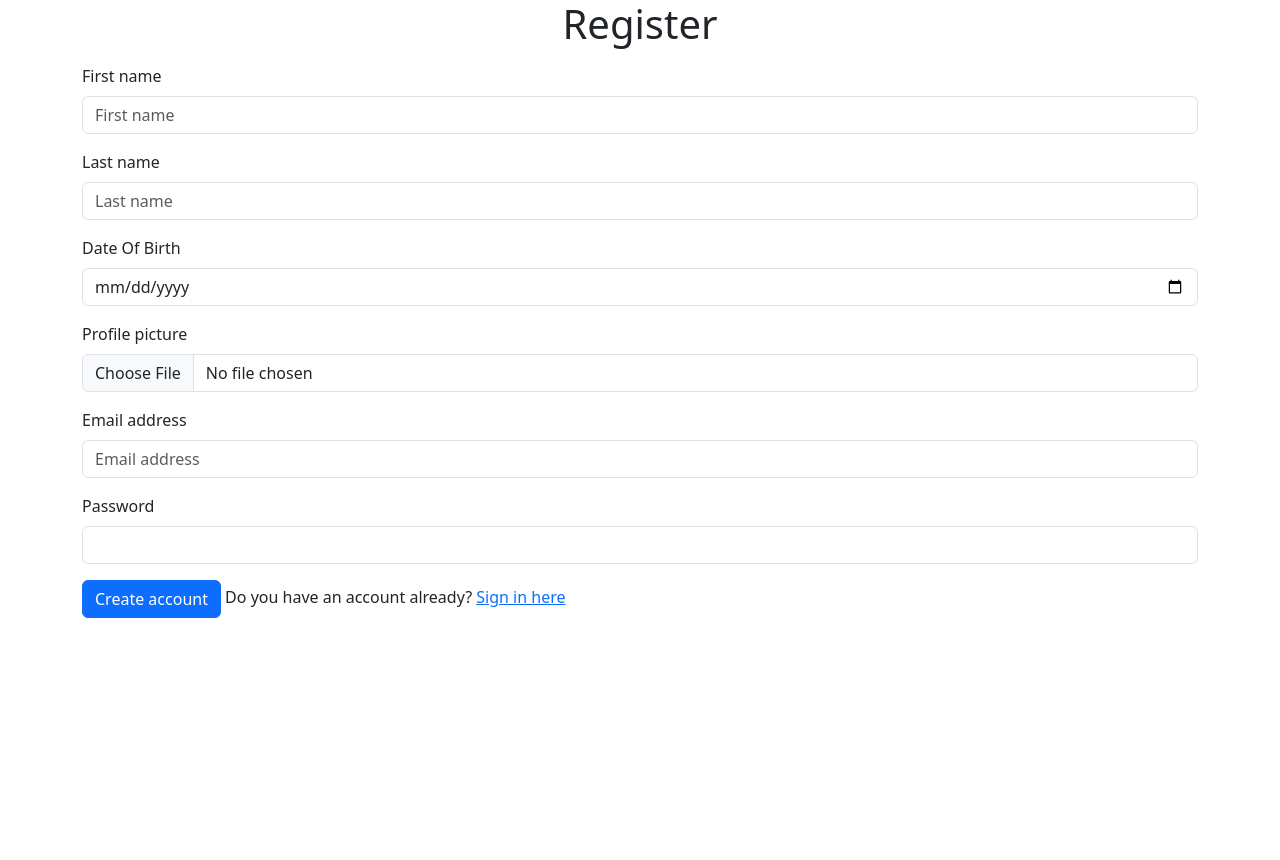
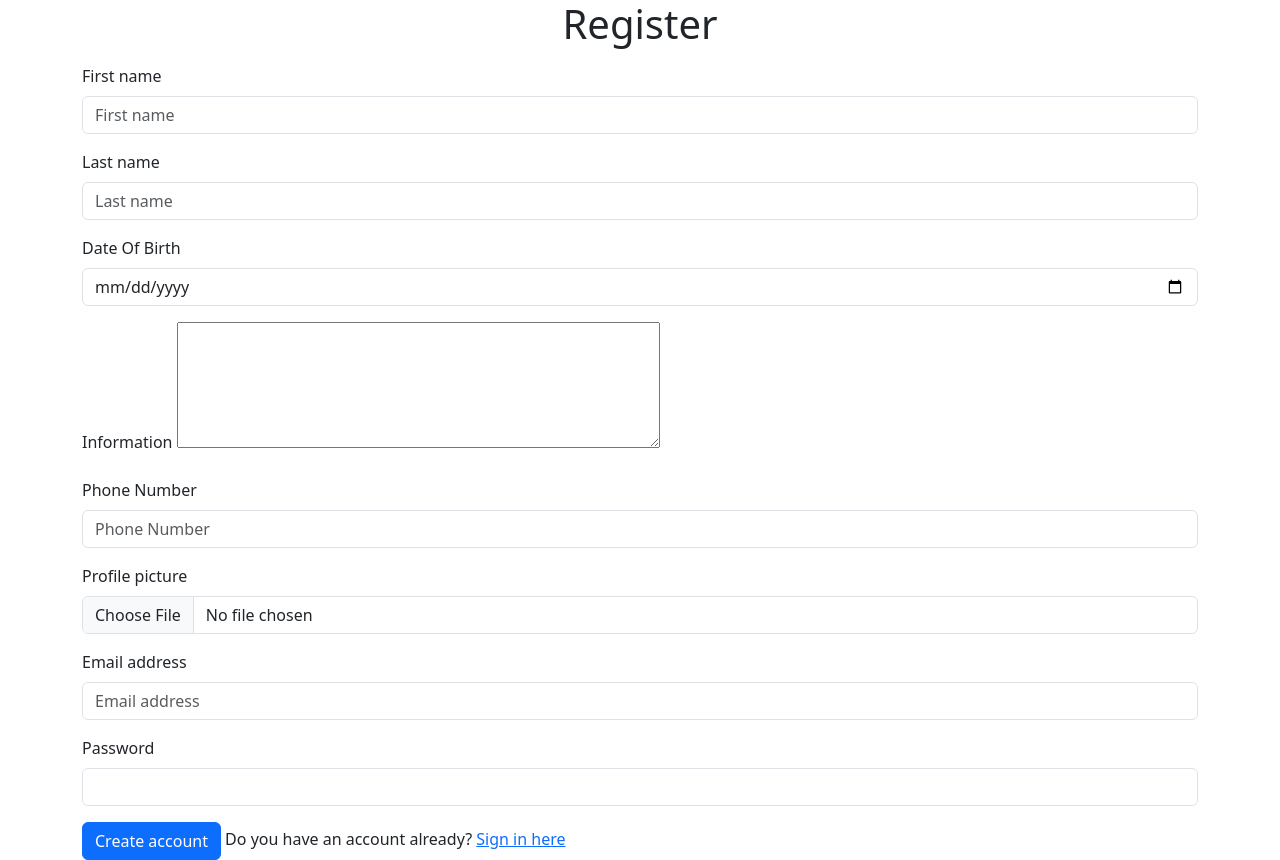
Before and after one commit to brunokreppel/GroupProjectBackEnd, a PHP site: page /user/register.php in a window 1280 px wide. Before the commit the page ends 618 px from the top, so only its background shows below. Run offline with PHP 8.4, Linux system fonts and the light colour scheme.

Commit message:
added logout, added fields to register.php

```diff
--- a/user/register.php
+++ b/user/register.php
@@ -12,8 +12,8 @@
         //
     }
 
-    $first_name = $last_name = $email = $dateOfBirth = ""; // define variables and set them to empty string
-    $fnameError = $lnameError = $emailError = $dateofbirthError = $passError = ""; // define variables that will hold error messages later, for now empty string
+    $first_name = $last_name = $email = $profile_info = $phone_number = $dateOfBirth = ""; // define variables and set them to empty string
+    $fnameError = $lnameError = $emailError = $dateofbirthError = $passError = $phone_numberError = $profile_infoError = ""; // define variables that will hold error messages later, for now empty string
 
     if(isset($_POST["register"])) {
 
@@ -22,6 +22,8 @@
         $first_name = clean($_POST["first_name"]);
         $last_name = clean($_POST["last_name"]);
         $dateOfBirth = clean($_POST["dateOfBirth"]);
+        $profile_info = clean($_POST["profile_info"]);
+        $phone_number = clean($_POST["phone_number"]);
 
         // initialize error to be false
 
@@ -77,6 +79,8 @@
             $dateofbirthError = "Date of Birth cannot be empty";
         }
 
+        // simple validation for the password
+
         if(empty($password)){
             $error = true;
             $passError = "Password cannot be empty.";
@@ -84,6 +88,13 @@
         elseif(strlen($password) < 6){
             $error = true;
             $passError = "Password must be at least 6 chars long.";
+        }
+
+        // simple validation for the phone number
+
+        if(empty($phone_number)){
+            $error = true;
+            $phone_numberError = "Phone number cannot be empty.";
         }
 
         // do the picture last
@@ -95,8 +106,8 @@
             $password = password_hash ($password, PASSWORD_DEFAULT);
             //$password = hash("sha256", $password);
 
-            $sql = "INSERT INTO `users`(`email`, `passwd`, `firstName`, `lastName`, `dateOfBirth`, `image`)
-                    VALUES ('$email', '$password', '$first_name', '$last_name', '$dateOfBirth', '$picture[0]')";
+            $sql = "INSERT INTO `users`(`email`, `passwd`, `firstName`, `lastName`, `dateOfBirth`, `image`, `phone_number`, `profile_info`)
+                    VALUES ('$email', '$password', '$first_name', '$last_name', '$dateOfBirth', '$picture[0]', '$phone_number', '$profile_info')";
 
             $result = mysqli_query($conn, $sql);
 
@@ -147,6 +158,16 @@
                     <span class="text-danger"><?= $dateofbirthError ?></span>
                 </div>
                 <div class="mb-3">
+                    <label for="pinfo" class="form-label">Information</label>
+                    <textarea name="profile_info" id="pinfo" cols="50" rows="5"></textarea>
+                    <span class="text-danger"><?= $profile_infoError ?></span>
+                </div>
+                <div class="mb-3">
+                    <label for="pnumber" class="form-label">Phone Number</label>
+                    <input type="text" class="form-control" id="pnumber" name="phone_number" placeholder="Phone Number" value="<?= $phone_number ?>">
+                    <span class="text-danger"><?= $phone_numberError ?></span>
+                </div>
+                <div class="mb-3">
                     <label for="picture" class="form-label">Profile picture</label>
                     <input type="file" class="form-control" id="picture" name="picture">
                 </div>
```
Also changed, not shown: user/logout.php (added, +12 -0 lines).
